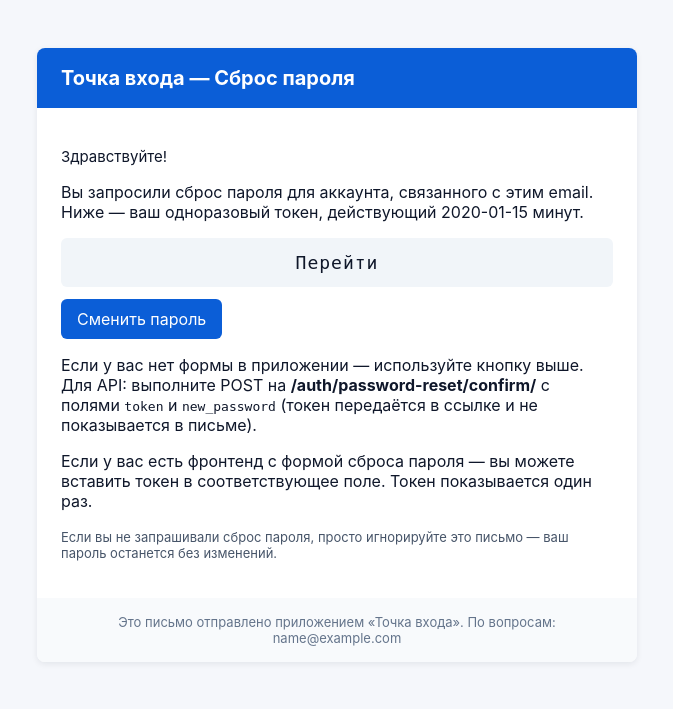
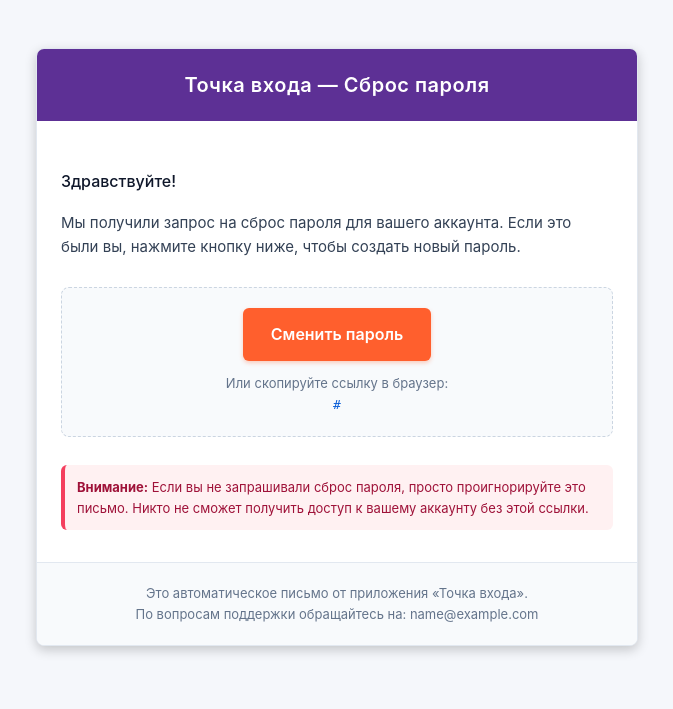
Before and after one commit to DanielE330/spring-hack-2026, a Django app: template backend/entry_point/user/templates/user/password_reset_email.html in a window 1280 px wide. Shown: the top 709 px of the page, without its empty margins (303-976 px from the left). Run offline with Django 5.2, Linux system fonts and the light colour scheme; the template is opened without the code that fills it: most values are stand-ins (such as "Sample title", 1, 10 or a date in 2020).

Commit message:
темы и редакция стилей

```diff
--- a/backend/entry_point/user/templates/user/password_reset_email.html
+++ b/backend/entry_point/user/templates/user/password_reset_email.html
@@ -5,16 +5,160 @@
   <meta name="viewport" content="width=device-width,initial-scale=1">
   <title>Сброс пароля — Точка входа</title>
   <style>
-    body { font-family: -apple-system, BlinkMacSystemFont, "Segoe UI", Roboto, "Helvetica Neue", Arial; background:#f5f7fb; margin:0; padding:20px; }
-    .card { max-width:600px; margin:28px auto; background:#ffffff; border-radius:8px; box-shadow:0 2px 6px rgba(16,24,40,.08); overflow:hidden }
-    .header { background:#0b5ed7; color:white; padding:18px 24px }
-    .header h1 { margin:0; font-size:20px }
-    .body { padding:24px; color:#0f172a }
-    .lead { font-size:15px; margin-bottom:14px }
-    .token { display:block; background:#f1f5f9; border-radius:6px; padding:14px 16px; font-family:monospace; font-size:18px; letter-spacing:1px; text-align:center; margin:12px 0 }
-    .btn { display:inline-block; background:#0b5ed7; color:white; padding:10px 16px; border-radius:6px; text-decoration:none }
-    .small { color:#475569; font-size:13px; margin-top:18px }
-    .footer { padding:16px 24px; background:#f8fafc; color:#64748b; font-size:13px; text-align:center }
+    :root {
+      --bg-body: #f5f7fb;
+      --bg-card: #ffffff;
+      --text-main: #0f172a;
+      --text-muted: #334155;
+      --text-secondary: #64748b;
+      --border-color: #e2e8f0;
+      --header-bg: #5D3095;
+      --btn-bg: #FF5F2D;
+      --btn-shadow: rgba(255, 95, 45, 0.3);
+      --action-bg: #f8fafc;
+      --action-border: #cbd5e1;
+      --warning-bg: #fff1f2;
+      --warning-text: #9f1239;
+      --warning-accent: #f43f5e;
+      --footer-bg: #f8fafc;
+      --link-color: #0b5ed7;
+    }
+
+    @media (prefers-color-scheme: dark) {
+      :root {
+        --bg-body: #0b1020;
+        --bg-card: #0f1724;
+        --text-main: #e6eef8;
+        --text-muted: #94a3b8;
+        --text-secondary: #64748b;
+        --border-color: #1e293b;
+        --header-bg: #4c257a;
+        --btn-bg: #ff7a00;
+        --btn-shadow: rgba(255, 122, 0, 0.4);
+        --action-bg: #1e293b;
+        --action-border: #334155;
+        --warning-bg: #450a0a;
+        --warning-text: #fca5a5;
+        --warning-accent: #ef4444;
+        --footer-bg: #0f1724;
+        --link-color: #ff9a4d;
+      }
+    }
+
+    body {
+      font-family: -apple-system, BlinkMacSystemFont, "Segoe UI", Roboto, "Helvetica Neue", Arial, sans-serif;
+      background: var(--bg-body);
+      margin: 0;
+      padding: 20px;
+      color: var(--text-main);
+      line-height: 1.6;
+      transition: background-color 0.3s, color 0.3s;
+    }
+
+    .card {
+      max-width: 600px;
+      margin: 28px auto;
+      background: var(--bg-card);
+      border-radius: 8px;
+      box-shadow: 0 4px 12px rgba(0,0,0,0.2);
+      overflow: hidden;
+      border: 1px solid var(--border-color);
+      transition: background-color 0.3s, border-color 0.3s;
+    }
+
+    .header {
+      background: var(--header-bg);
+      color: white;
+      padding: 20px 24px;
+      text-align: center;
+    }
+
+    .header h1 {
+      margin: 0;
+      font-size: 20px;
+      font-weight: 600;
+      letter-spacing: 0.5px;
+    }
+
+    .body {
+      padding: 32px 24px;
+      color: var(--text-main);
+    }
+
+    .lead {
+      font-size: 16px;
+      margin-bottom: 16px;
+      font-weight: 500;
+      color: var(--text-main);
+    }
+
+    .text {
+      font-size: 15px;
+      color: var(--text-muted);
+      margin-bottom: 20px;
+    }
+
+    .action-box {
+      text-align: center;
+      margin: 28px 0;
+      padding: 20px;
+      background: var(--action-bg);
+      border-radius: 8px;
+      border: 1px dashed var(--action-border);
+      transition: background-color 0.3s, border-color 0.3s;
+    }
+
+    .btn {
+      display: inline-block;
+      background: var(--btn-bg);
+      color: white;
+      padding: 14px 28px;
+      border-radius: 6px;
+      text-decoration: none;
+      font-weight: 600;
+      font-size: 16px;
+      box-shadow: 0 2px 4px var(--btn-shadow);
+      transition: opacity 0.2s;
+    }
+
+    .btn:hover {
+      opacity: 0.9;
+    }
+
+    .warning {
+      background: var(--warning-bg);
+      color: var(--warning-text);
+      padding: 12px;
+      border-radius: 6px;
+      font-size: 13px;
+      margin-top: 20px;
+      border-left: 4px solid var(--warning-accent);
+      transition: background-color 0.3s, color 0.3s;
+    }
+
+    .footer {
+      padding: 20px 24px;
+      background: var(--footer-bg);
+      color: var(--text-secondary);
+      font-size: 13px;
+      text-align: center;
+      border-top: 1px solid var(--border-color);
+      transition: background-color 0.3s, border-color 0.3s;
+    }
+
+    .mono-link {
+      font-family: monospace;
+      color: var(--link-color);
+      word-break: break-all;
+    }
+
+    @media (max-width: 600px) {
+      body { padding: 10px; }
+      .card { margin: 10px auto; }
+      .header { padding: 16px; }
+      .body { padding: 20px; }
+      .btn { width: 100%; box-sizing: border-box; }
+    }
   </style>
 </head>
 <body>
@@ -23,20 +167,29 @@
       <h1>Точка входа — Сброс пароля</h1>
     </div>
     <div class="body">
-      <p class="lead">Здравствуйте{% if user.name %} {{ user.name }}{% endif %}!</p>
-      <p>Вы запросили сброс пароля для аккаунта, связанного с этим email. Ниже — ваш одноразовый токен, действующий {{ timeout }} минут.</p>
+      <p class="lead">Здравствуйте{% if user.name %}, {{ user.name }}{% endif %}!</p>
 
-      <div class="token"><a href="{{ reset_url }}" style="color:inherit; text-decoration:none">Перейти</a></div>
+      <p class="text">
+        Мы получили запрос на сброс пароля для вашего аккаунта. Если это были вы, нажмите кнопку ниже, чтобы создать новый пароль.
+      </p>
 
-      <p style="margin-top:8px"><a href="{{ reset_url }}" class="btn">Сменить пароль</a></p>
+      <div class="action-box">
+        <a href="{{ reset_url }}" class="btn">Сменить пароль</a>
+        <p style="font-size: 13px; color: var(--text-secondary); margin-top: 12px; margin-bottom: 0;">
+          Или скопируйте ссылку в браузер:<br>
+          <span class="mono-link">{{ reset_url }}</span>
+        </p>
+      </div>
 
-      <p>Если у вас нет формы в приложении — используйте кнопку выше. Для API: выполните POST на <strong>/auth/password-reset/confirm/</strong> с полями <code>token</code> и <code>new_password</code> (токен передаётся в ссылке и не показывается в письме).</p>
+      <div class="warning">
+        <strong>Внимание:</strong> Если вы не запрашивали сброс пароля, просто проигнорируйте это письмо. Никто не сможет получить доступ к вашему аккаунту без этой ссылки.
+      </div>
+    </div>
 
-      <p>Если у вас есть фронтенд с формой сброса пароля — вы можете вставить токен в соответствующее поле. Токен показывается один раз.</p>
-
-      <p class="small">Если вы не запрашивали сброс пароля, просто игнорируйте это письмо — ваш пароль останется без изменений.</p>
+    <div class="footer">
+      Это автоматическое письмо от приложения «Точка входа».<br>
+      По вопросам поддержки обращайтесь на: {{ from_email }}
     </div>
-    <div class="footer">Это письмо отправлено приложением «Точка входа». По вопросам: {{ from_email }}</div>
   </div>
 </body>
 </html>
```
Also changed, not shown: backend/entry_point/frontend/password_reset/index.html (+30 -18 lines), backend/entry_point/frontend/password_reset/style.css (+128 -30 lines).
